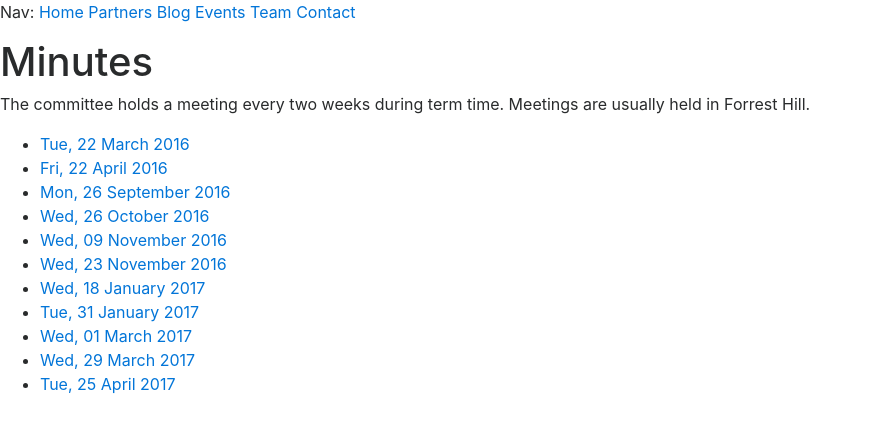
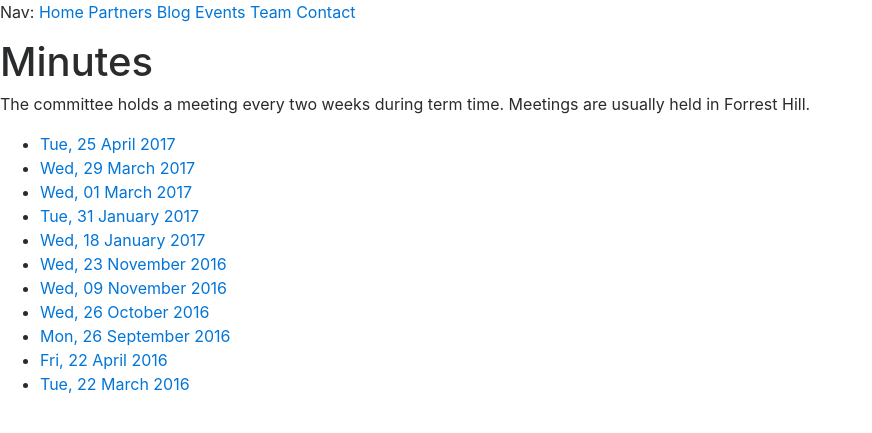
Before and after one commit to compsoc-edinburgh/website, a Jekyll site: the page built from minutes.html, in a window 1280 px wide. Shown: the top 433 px of the page, without its empty margins (0-872 px from the left). Built offline with Jekyll 4.4.1, drawn with Linux system fonts in a browser that asks for light colours; nearby versions of some CDN libraries.

Commit message:
show most recent minutes first

```diff
--- a/minutes.html
+++ b/minutes.html
@@ -7,7 +7,7 @@ title: "Minutes"
 <p>The committee holds a meeting every two weeks during term time. Meetings are usually held in Forrest Hill.</p>
 
 <ul>
-{% for meeting in site.minutes %}
+{% for meeting in site.minutes reversed %}
 	<li><a href="{{ meeting.url }}">{{ meeting.date | date: "%a, %d %B %Y" }}</a></li>
 {% endfor %}
 </ul>
```
